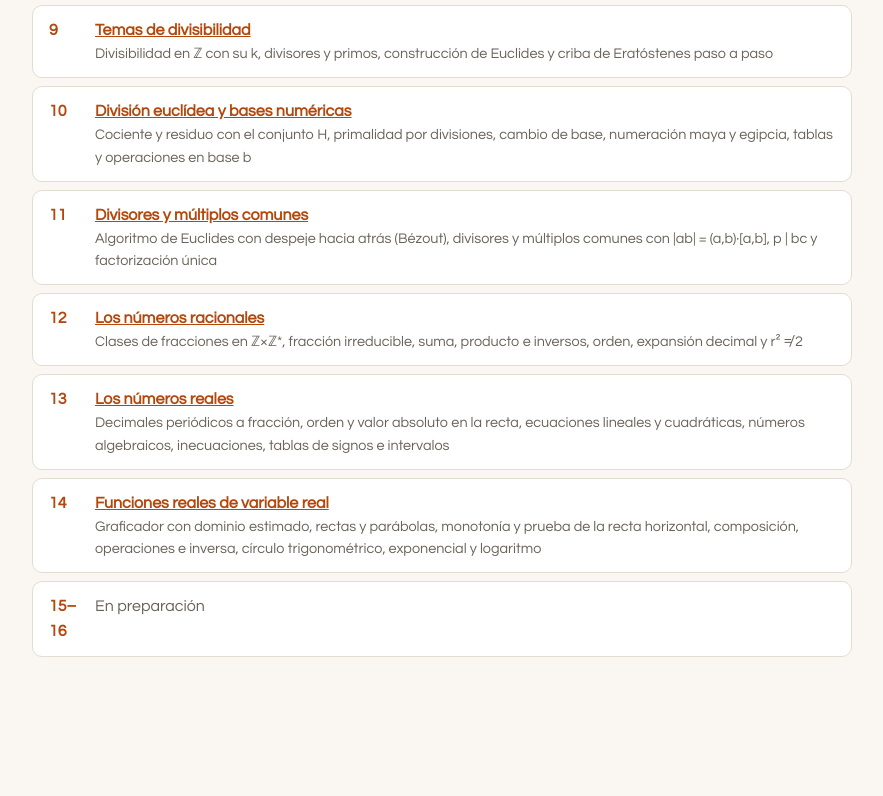
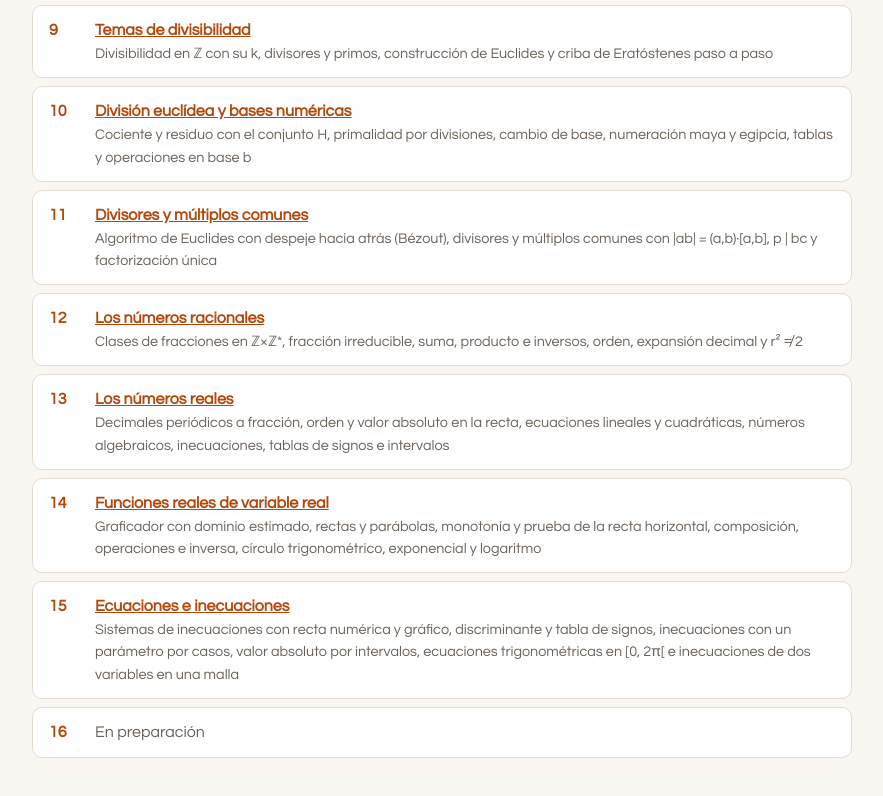
Before and after one commit to reyac01-bit/principiosdematematica, a plain HTML site: page index.html in a window 1280 px wide. Shown: the part 801-1597 px from the top of the page, without its empty margins (198-1081 px from the left). Before the commit the page ends 1506 px from the top, so only its background shows below. Drawn offline with Linux system fonts and the light colour scheme.

Commit message:
Update index.html

```diff
--- a/index.html
+++ b/index.html
@@ -44,7 +44,8 @@ li .d{display:block;font-size:.9rem;color:var(--gris)}
   <li><span class="n">12</span><span><a href="cap12-racionales.html">Los números racionales</a><span class="d">Clases de fracciones en ℤ×ℤ*, fracción irreducible, suma, producto e inversos, orden, expansión decimal y r² ≠ 2</span></span></li>
   <li><span class="n">13</span><span><a href="cap13-reales.html">Los números reales</a><span class="d">Decimales periódicos a fracción, orden y valor absoluto en la recta, ecuaciones lineales y cuadráticas, números algebraicos, inecuaciones, tablas de signos e intervalos</span></span></li>
   <li><span class="n">14</span><span><a href="cap14-funcionesreales.html">Funciones reales de variable real</a><span class="d">Graficador con dominio estimado, rectas y parábolas, monotonía y prueba de la recta horizontal, composición, operaciones e inversa, círculo trigonométrico, exponencial y logaritmo</span></span></li>
-  <li class="pend"><span class="n">15–16</span><span>En preparación</span></li>
+  <li><span class="n">15</span><span><a href="cap15-ecuaciones.html">Ecuaciones e inecuaciones</a><span class="d">Sistemas de inecuaciones con recta numérica y gráfico, discriminante y tabla de signos, inecuaciones con un parámetro por casos, valor absoluto por intervalos, ecuaciones trigonométricas en [0, 2π[ e inecuaciones de dos variables en una malla</span></span></li>
+  <li class="pend"><span class="n">16</span><span>En preparación</span></li>
 </ol></div></main>
 </body>
 </html>
```
